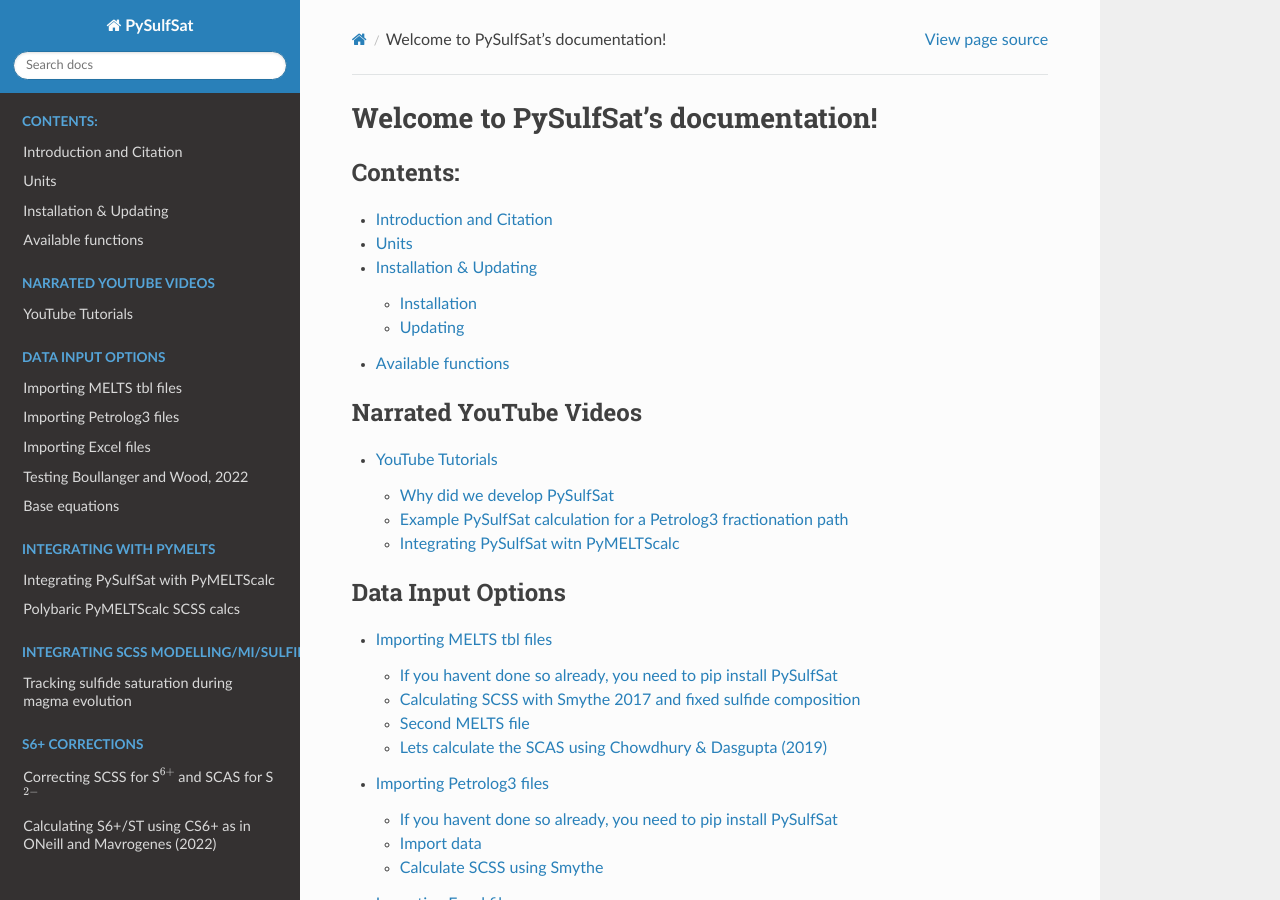
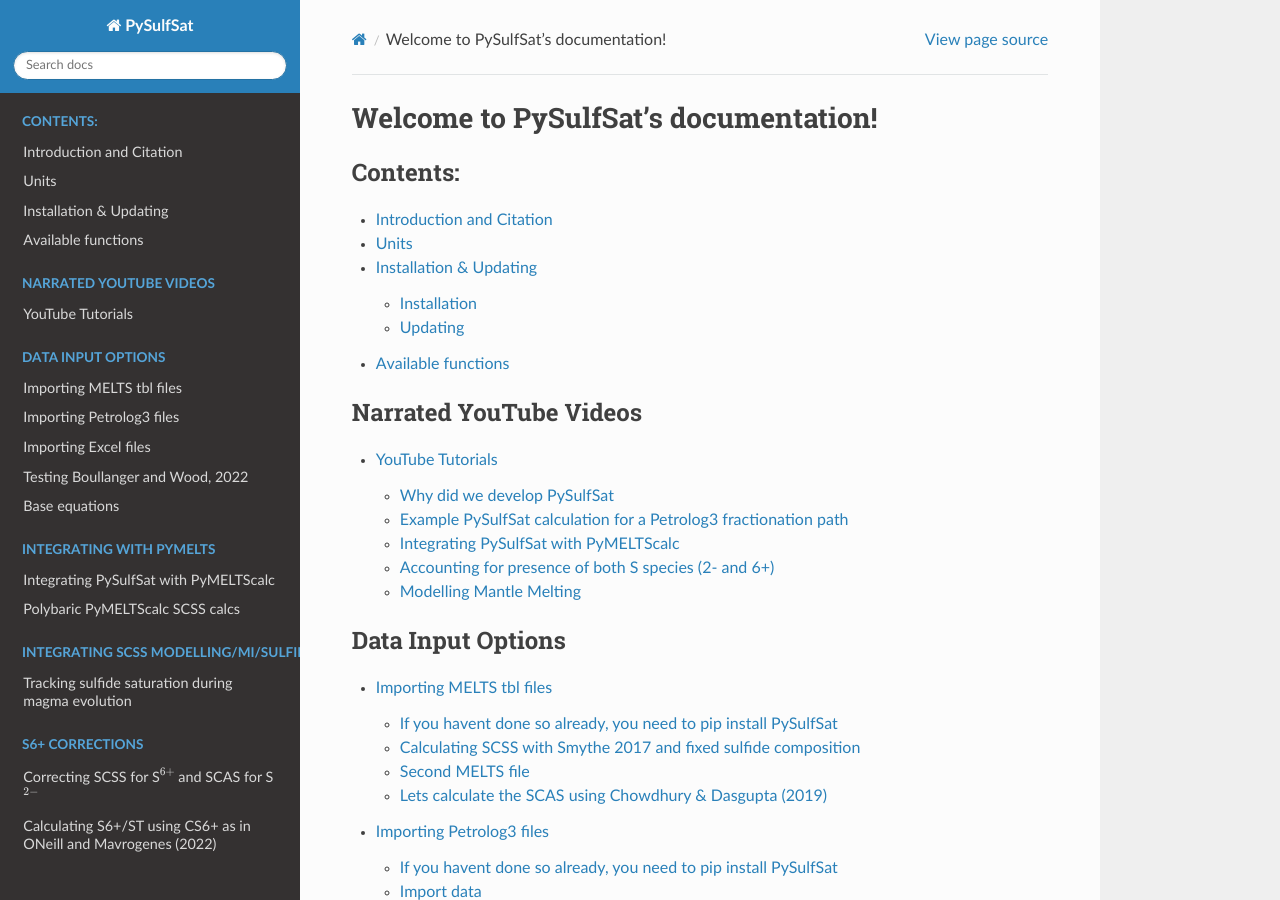
Before and after one commit to PennyWieser/PySulfSat, a Sphinx documentation site: the page built from docs/index.rst, in a window 1280 px wide and 900 px high. Built offline with Sphinx 7.4.7 and the Read the Docs theme 2.0.0, drawn with Linux system fonts in a browser that asks for light colours; pages that are not in the unit, such as notebooks, are missing from menus.

Commit message:
doc update

```diff
--- a/docs/index.rst
+++ b/docs/index.rst
@@ -86,3 +76,11 @@
    :maxdepth: 2
    :caption: Benchmarking
    Benchmarking/Boulling_Wood_2022/BW_2022
+
+.. toctree::
+   :maxdepth: 2
+   :caption: Mantle Melting
+
+
+   Examples/Mantle_Melting_Lee_Wieser/Simple_Melting_Cu_S_Ba
+   Examples/Mantle_Melting_Lee_Wieser/Complex_melt_changing_SCSS
--- a/docs/youtube.rst
+++ b/docs/youtube.rst
@@ -30,7 +30,7 @@
     <iframe width="560" height="315" src="https://www.youtube.com/embed/MOQTw_6praE" title="YouTube video player" frameborder="0" allow="accelerometer; autoplay; clipboard-write; encrypted-media; gyroscope; picture-in-picture" allowfullscreen></iframe>
 ---------
 
-Integrating PySulfSat witn PyMELTScalc
+Integrating PySulfSat with PyMELTScalc
 ^^^^^^^^^^^^^^^^^^^^^^^^^^^^^^^^^^^^^^^^^^^^^^^^^^^^^^^^^^^^^^^^^^^
 This video shows how to integrate MELTS calculations and SCSS calculations in a single Jupyter Notebook.
 
@@ -38,3 +38,35 @@
 
     <iframe width="560" height="315" src="https://www.youtube.com/embed/CJTl09zMnjE" title="YouTube video player" frameborder="0" allow="accelerometer; autoplay; clipboard-write; encrypted-media; gyroscope; picture-in-picture" allowfullscreen></iframe>
 ---------
+
+
+Accounting for presence of both S species (2- and 6+)
+^^^^^^^^^^^^^^^^^^^^^^^^^^^^^^^^^^^^^^^^^^^^^^^^^^^^^^^^^^^^^^^^^^^
+This video shows how to correct modelled SCSS and SCAS values into total S contents
+
+.. raw:: html
+
+    <iframe width="560" height="315" src="https://www.youtube.com/embed/CJTl09zMnjE" title="YouTube video player" frameborder="0" allow="accelerometer; autoplay; clipboard-write; encrypted-media; gyroscope; picture-in-picture" allowfullscreen></iframe>
+---------
+
+Modelling Mantle Melting
+^^^^^^^^^^^^^^^^^^^^^^^^^^^^^^^^^^^^^^^^^^^^^^^^^^^^^^^^^^^^^^^^^^^
+This video shows how to model Cu and Ba behavoir during mantle melting in the presence of different amounts of sulfur.
+
+.. raw:: html
+
+    <iframe width="560" height="315" src="https://www.youtube.com/embed/CJTl09zMnjE" title="YouTube video player" frameborder="0" allow="accelerometer; autoplay; clipboard-write; encrypted-media; gyroscope; picture-in-picture" allowfullscreen></iframe>
+---------
+
+
+This video shows a more complex example where the silicate melt modes are changing (from Thermocalc)
+.. raw:: html
+
+    <iframe width="560" height="315" src="https://www.youtube.com/embed/CJTl09zMnjE" title="YouTube video player" frameborder="0" allow="accelerometer; autoplay; clipboard-write; encrypted-media; gyroscope; picture-in-picture" allowfullscreen></iframe>
+---------
+
+This video shows a more complex example where the silicate melt modes are changing (from Thermocalc)
+.. raw:: html
+
+    <iframe width="560" height="315" src="https://www.youtube.com/embed/CJTl09zMnjE" title="YouTube video player" frameborder="0" allow="accelerometer; autoplay; clipboard-write; encrypted-media; gyroscope; picture-in-picture" allowfullscreen></iframe>
+---------
```
Also changed, not shown: other parts of docs/index.rst (+0 -10 lines), docs/Examples/Mantle_Melting_Lee_Wieser/Simple_Melting_Cu_S_Ba.ipynb.
